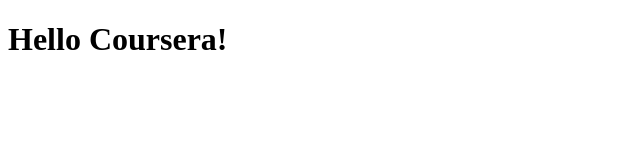
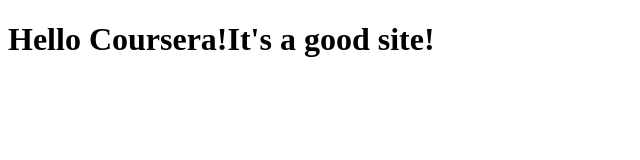
Before and after one commit to xflcx1991/coursera-test, a plain HTML site: page site/index.html in a window 1280 px wide. Shown: the whole page, without its empty margins (0-640 px from the left). Drawn offline with Linux system fonts and the light colour scheme.

Commit message:
small addition to our page content.

```diff
--- a/site/index.html
+++ b/site/index.html
@@ -9,6 +9,6 @@
 <link href="" rel="stylesheet">
 </head>
 <body>
-    <h1>Hello Coursera!</h1>
+    <h1>Hello Coursera!It's a good site!</h1>
 </body>
 </html>
```
